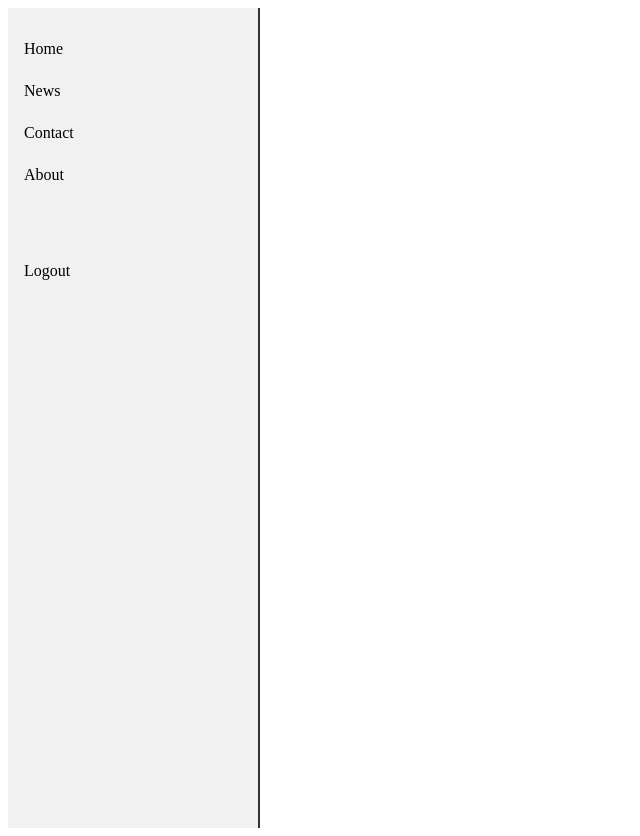
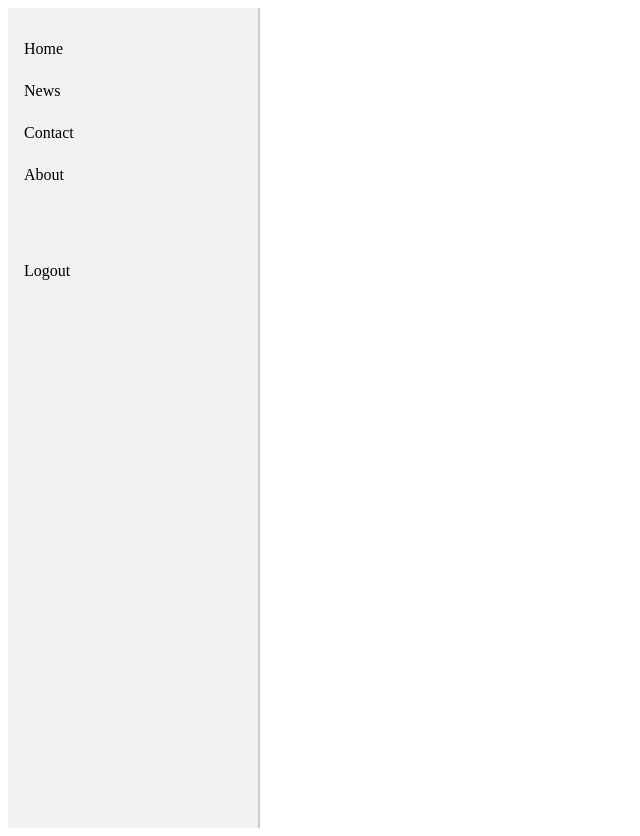
Before and after one commit to SRI-VARDHAN-ADIKI/ExpenseTracker, a React (Vite) app in the folder frontend/: page / in a window 1280 px wide. Shown: the whole page, without its empty margins (0-640 px from the left). Built offline with nearby package versions, Linux system fonts and the light colour scheme.

Commit message:
Update navbar.jsx

```diff
--- a/frontend/src/components/navbar.jsx
+++ b/frontend/src/components/navbar.jsx
@@ -23,7 +23,7 @@ const styles = {
     display: "flex",
     flexDirection: "column",
     paddingTop: "20px",
-    borderRight: "2px solid #333",
+    borderRight: "2px solid #3333",
   },
   link: {
     padding: "12px 16px",
```
